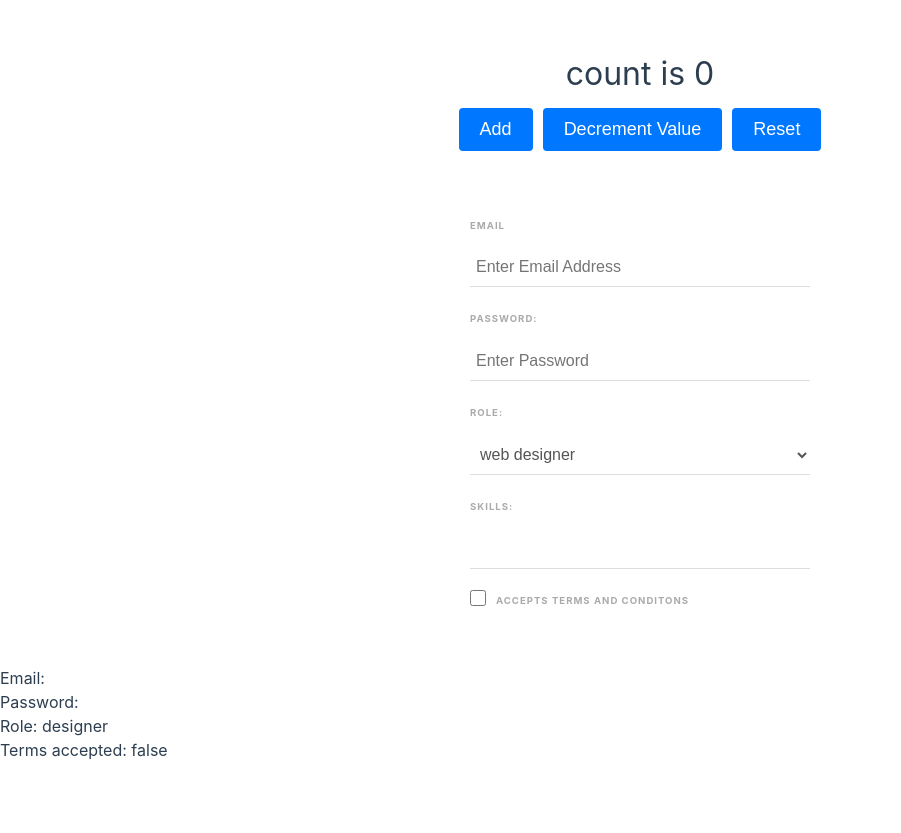
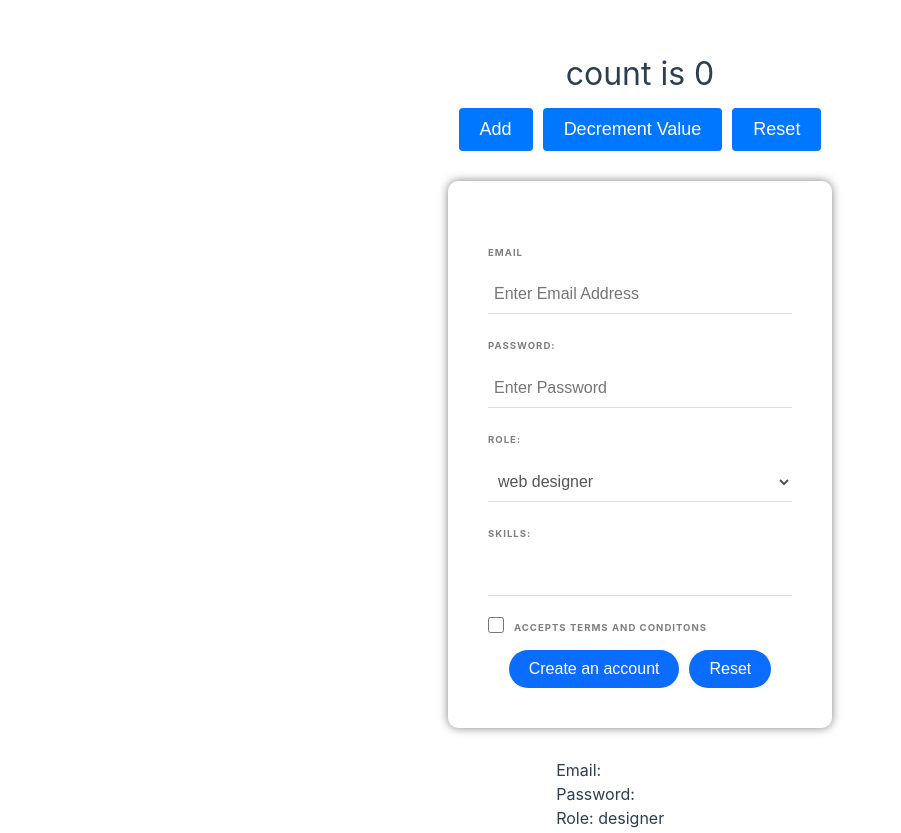
Before and after one commit to alikhan40310/first-project-in-Vue-js, a Vue app: page / in a window 1280 px wide. Shown: the part 110-943 px from the top of the page, without its empty margins (0-901 px from the left). Before the commit the page ends 872 px from the top, so only its background shows below. Built offline with nearby package versions, Linux system fonts and the light colour scheme.

Commit message:
form submit validaation

```diff
--- a/src/components/SignUpForm.vue
+++ b/src/components/SignUpForm.vue
@@ -9,6 +9,7 @@
                 terms: false,
                 tempSkill: '',
                 skills: [],
+                passwordError: '',
             }
         },
         methods: {
@@ -27,19 +28,56 @@
                     return skill !== item;
                 });
             },
+            // submit form
+            handleSubmit(e) {
+                // validate password
+                if (this.password.length < 6) {
+                    this.passwordError = 'Password must be at least 6 characters';
+                    return;
+                }
+                else{
+                    this.passwordError = '';
+                }
+
+                // validate email
+                if (!this.email.includes('@')) {
+                    this.passwordError = 'Email must be valid';
+                    return;
+                }
+                // validate terms
+                if (!this.terms) {
+                    this.passwordError = 'You must accept terms and conditions';
+                    return;
+                }
+
+            },
+            // reset form
+            handleReset() {
+                this.email = '';
+                this.password = '';
+                this.role = 'designer';
+                this.terms = false;
+                this.skills = [];
+                this.tempSkill = '';
+                this.passwordError = '';
+            }
+
         }
     }
-    // when a user clicks on a skill, delete that skillls..
+    // now submit the form
 </script>
 
 
 <template>
-    <form>
+    <form @submit.prevent="handleSubmit">
         <label for="">Email</label>
         <input placeholder="Enter Email Address" v-model="email" type="email" required>
 
         <label for="">Password:</label>
         <input placeholder="Enter Password" v-model="password" type="password" required>
+        <div class="error" v-if="passwordError">
+            {{ passwordError }}
+        </div>
 
 
         <label for="">Role:</label>
@@ -57,15 +95,29 @@
         </div>
 
         <div class="terms">
-            <input type="checkbox" required v-model="terms">
-            <label >Accepts terms and conditons</label>
+            <input id="conditions" type="checkbox" required v-model="terms">
+            <label for="conditions">Accepts terms and conditons</label>
+        </div>
+        <div class="btn-container">
+            <!-- submit form -->
+            <div class="submit">
+            <button class="btnStyle">Create an account</button>
+        </div>
+        <!-- reset button -->
+                <div >
+                <button class="btnStyle" @click="handleReset">Reset</button>
+            </div>
         </div>
     </form>
 
-    <p>Email: {{ email }}</p>
-    <p>Password: {{ password }}</p>
-    <p>Role: {{ role }}</p>
-    <p>Terms accepted: {{ terms }}</p>
+    <div class="ItemsCenter">
+        <div>
+            <p>Email: {{ email }}</p>
+            <p>Password: {{ password }}</p>
+            <p>Role: {{ role }}</p>
+            <p>Terms accepted: {{ terms }}</p>
+        </div>
+    </div>
 
 
 
@@ -75,15 +127,24 @@
 
 <style scoped>
    form{
-       max-width: 420px;
-       margin: 3px auto;
+       max-width: 30%;
+       margin: 30px auto;
        background: white;
        text-align: left;
        padding: 40px;
        border-radius: 10px;
+       box-shadow: 0px 0px 10px rgba(0,0,0,0.5);
+   }
+   .ItemsCenter{
+         display: flex;
+         justify-content: left;
+         align-items: center;
+         text-align: left;
+         flex-direction: column;
+         margin-bottom: 3%;
    }
    label{
-       color: #aaa;
+       color: rgb(128, 127, 127);
        display: inline-block;
        margin: 25px 0 15px;
        font-size: 0.6rem;
@@ -116,6 +177,11 @@
        cursor: pointer;
        display: inline-block;
    }
+   .btn-container{
+       display: flex;
+       justify-content: center;
+       gap: 10px;
+   }
    .pill{
        display: inline-block;
        margin: 20px 10px 0 0;
@@ -126,4 +192,22 @@
         background:#eee ;
        color:#777;
    }
+   .submit{
+       text-align: center;
+   }
+   .btnStyle{
+       background: #0b6dff;
+       border:0;
+       padding: 10px 20px;
+       color: white;
+         border-radius: 20px;
+         cursor: pointer;
+         font-size: 16px;
+   }
+   .error{
+       color:#ff0062;
+       margin-top: 10px;
+       font-size: 0.6rem;
+
+   }
 </style>
```
